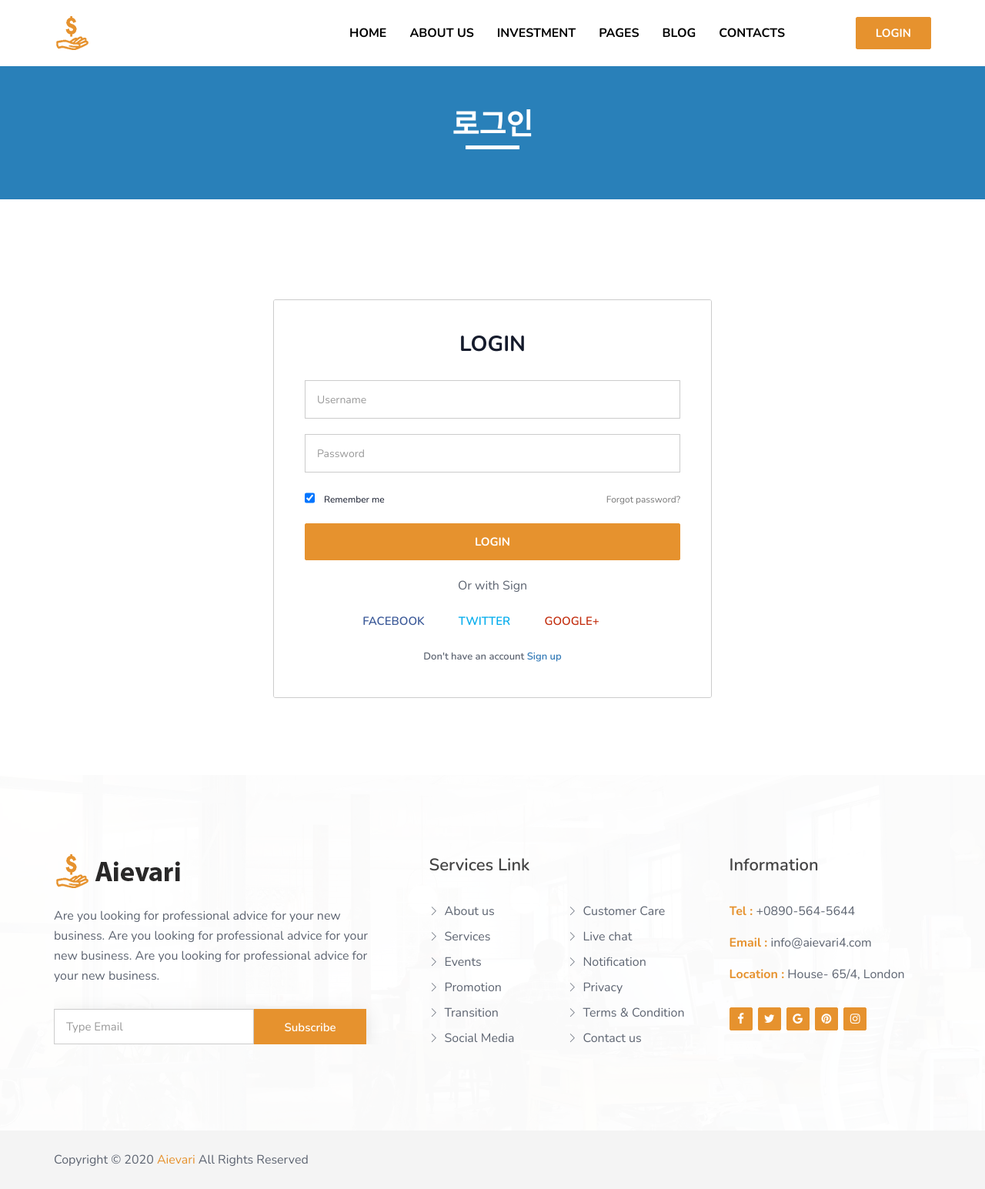
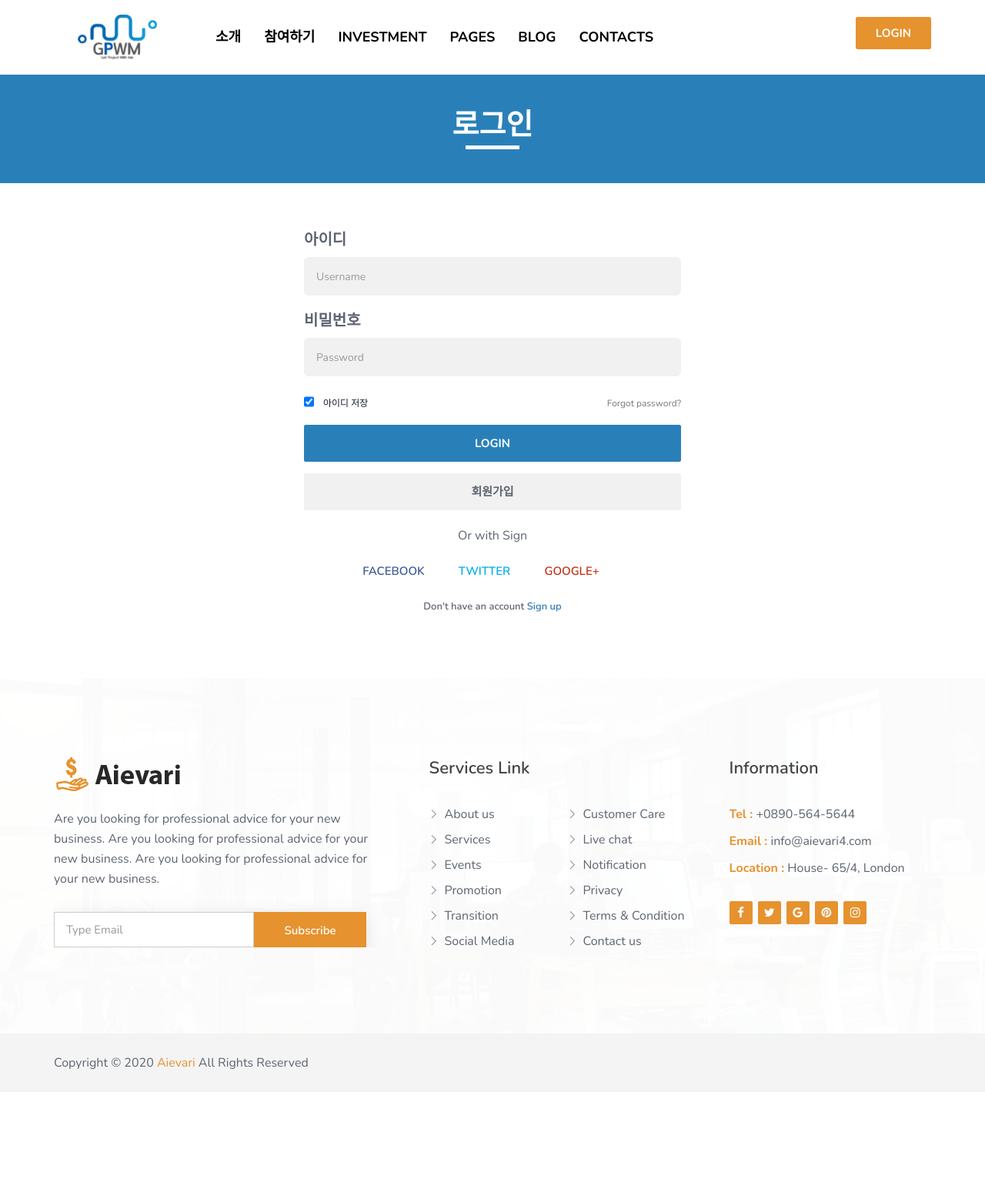
Before and after one commit to dlsdo1101/GetProjectWithMe, a Python web app: template templates/login.html in a window 1280 px wide. Shown: the whole page at 77% size. After the commit the page ends 1389 px from the top, so only its background shows below. Run offline with Jinja, Linux system fonts and the light colour scheme; the template is opened without the code that fills it, so the values that code supplies are empty.

Commit message:
로그인페이지 수정

```diff
--- a/static/css/style.css
+++ b/static/css/style.css
@@ -39,7 +39,7 @@
     21. Blog Sidebar Area
     22. Blog Details
     23.Contact CSS
-    24.	Animation  CSS
+    24.	Animation  CSSform-control
 
 
 
@@ -86,7 +86,7 @@ img {max-width:100%;
 	overflow:hidden;
 }
 p {
-	margin:0 0 15px;
+	margin:0 0 9px;
     color: #5d6471;
 }
 h1, h2, h3, h4, h5, h6 {
@@ -219,7 +219,7 @@ div#preloader {
 	padding: 100px 0px 70px;
 }
 .page-padding {
-    padding: 130px 0px 100px;
+    padding: 0px 0px 40px;
 }
 .page-padding-2{
     padding: 130px 0px 70px;
@@ -336,14 +336,14 @@ div#preloader {
 .main-menu ul.navbar-nav li a {
     background: rgba(0, 0, 0, 0) none repeat scroll 0 0;
     color: black;
-    font-size: 16px;
+    font-size: 18px;
     font-weight: 700;
-    padding: 33px 15px;
+    padding: 38px 15px;
     text-transform: uppercase;
     position: relative;
 }
 .main-menu ul.navbar-nav li a:hover{
-	color: #E6922E;
+	color: #2980B9;
 }
 .main-menu ul.navbar-nav li.active a:focus {
     color: #fff;
@@ -390,7 +390,7 @@ div#preloader {
     position: relative;
 }
 .navbar.navbar-default {
-    float: right;
+    float: left;
 }
 .main-menu ul.nav li ul.sub-menu li {
     padding: 0;
@@ -1702,7 +1702,7 @@ span.users {
   top: 0;
   width: 100%;
   left: 0;
-  height: 100%;
+  height: 92%;
 }
 .breadcrumb {
     padding: 87px 0px 20px;
@@ -2021,10 +2021,16 @@ span.users {
 /*----------------------------------------
 20. Login And Register page
 ----------------------------------------*/
+.idpwtitle{
+    font-size: 20px;
+    text-align: left;
+    font-weight: 600;
+}
+
 .login-page {
     display: block;
     overflow: hidden;
-    border: 1px solid #ccc;
+    /*border: 1px solid #ccc;*/
     width: 50%;
     margin: 0 auto;
     text-align: center;
@@ -2058,10 +2064,10 @@ span.users {
     font-size: 14px;
     line-height: 1.42857143;
     color: #555;
-    background-color: #fff;
+    background-color: #F1F1F1;
     background-image: none;
-    border: 1px solid #ccc;
-    border-radius: 0px;
+    border: 1px solid #F1F1F1;
+    border-radius: 6px;
     -webkit-box-shadow: inset 0 1px 1px rgba(0,0,0,0.075);
     box-shadow: inset 0 1px 1px rgba(0,0,0,0.075);
     -webkit-transition: border-color ease-in-out .15s, -webkit-box-shadow ease-in-out .15s;
@@ -2077,8 +2083,8 @@ span.users {
 }
 .login-btn {
     padding: 10px 30px;
-    border: 1px solid #E6922E;
-    background: #E6922E;
+    border: 1px solid #2980B9;
+    background: #2980B9;
     color: #fff;
     transition: 0.4s;
     font-size: 15px;
@@ -2087,11 +2093,23 @@ span.users {
     text-transform: uppercase;
     display: block;
     width: 100%;
+    margin-top: 15px;
 }
 .login-btn:hover{
-    border: 1px solid #E6922E;
+    border: 1px solid #2980B9;
     background: transparent;
-    color: #E6922E;
+    color: #2980B9;
+    transition: 0.4s;
+}
+.signup{
+    border: 1px solid #f1f1f1;
+    background: #f1f1f1;
+    color: #5d6471;
+}
+.signup:hover{
+    border: 1px solid #5d6471;
+    background: transparent;
+    color: #5d6471;
     transition: 0.4s;
 }
 .flex-box{
@@ -2102,7 +2120,6 @@ span.users {
 }
 .check-group {
     position: relative;
-    margin: 0px 0px 20px;
 }
 .check-box{
     color: #151b2c;
--- a/templates/login.html
+++ b/templates/login.html
@@ -54,19 +54,19 @@
                         <div class="col-md-12 col-sm-12">
                             <div class="row">
                                 <!-- logo start -->
-                                <div class="col-md-3 col-sm-3">
+                                <div class="col-md-2 col-sm-3">
                                     <div class="logo">
                                         <!-- Brand -->
                                         <a class="navbar-brand page-scroll white-logo" href="index-2.html">
-                                            <img src="/static/img/logo/logo3.png" alt="">
+                                            <img src="/static/img/logo/GPWM_logo.png" alt="">
                                         </a>
                                         <a class="navbar-brand page-scroll black-logo" href="index-2.html">
-                                            <img src="/static/img/logo/logo.png" alt="">
+                                            <img src="/static/img/logo/GPWM_logo.png" alt="">
                                         </a>
                                     </div>
                                     <!-- logo end -->
                                 </div>
-                                <div class="col-md-9 col-sm-9">
+                                <div class="col-md-10 col-sm-9">
                                     <div class="header-right-link">
                                         <!-- search option end -->
                                         <a class="s-menu" href="login.html">Login</a>
@@ -76,13 +76,13 @@
                                         <div class="collapse navbar-collapse" id="navbar-example">
                                             <div class="main-menu">
                                                 <ul class="nav navbar-nav navbar-right">
-                                                    <li><a class="pages" href="index-2.html">Home</a>
+                                                    <li><a class="pages" href="index-2.html">소개</a>
                                                         <ul class="sub-menu">
                                                             <li><a href="index-2.html">Home 01</a></li>
                                                             <li><a href="index-3.html">Home 02</a></li>
                                                         </ul>
                                                     </li>
-                                                    <li><a href="about.html">About us</a></li>
+                                                    <li><a href="about.html">참여하기</a></li>
                                                     <li><a href="investment.html">Investment</a></li>
                                                     <li><a class="pages" href="#">Pages</a>
                                                         <ul class="sub-menu">
@@ -183,20 +183,21 @@
                     <div class="col-md-12 col-sm-12 col-xs-12">
                         <div class="login-page">
                             <div class="login-form">
-                                <h4 class="login-title">LOGIN</h4>
                                 <div class="row">
                                     <form id="contactForm" method="POST" action="http://rockstheme.com/rocks/aievari-live/contact.php" class="log-form">
                                         <div class="col-md-12 col-sm-12 col-xs-12">
+                                            <p class="idpwtitle">아이디</p>
                                             <input type="text" id="name" class="form-control" placeholder="Username" required data-error="Please enter your name">
                                         </div>
                                         <div class="col-md-12 col-sm-12 col-xs-12">
+                                            <p class="idpwtitle">비밀번호</p>
                                             <input type="password" id="msg_subject" class="form-control" placeholder="Password" required data-error="Please enter your message subject">
                                         </div>
                                         <div class="col-md-12 col-sm-12 col-xs-12">
                                             <div class="check-group flexbox">
                                                 <label class="check-box">
                                                     <input type="checkbox" class="check-box-input" checked>
-                                                    <span class="remember-text">Remember me</span>
+                                                    <span class="remember-text">아이디 저장</span>
                                                 </label>
 
                                                 <a class="text-muted" href="#">Forgot password?</a>
@@ -204,6 +205,11 @@
                                         </div>
                                         <div class="col-md-12 col-sm-12 col-xs-12">
                                             <button type="submit" id="submit" class="login-btn">Login</button>
+                                            <div id="msgSubmit" class="h3 text-center hidden"></div>
+                                            <div class="clearfix"></div>
+                                        </div>
+                                        <div class="col-md-12 col-sm-12 col-xs-12">
+                                            <a id="signup" class="login-btn signup" href="signup.html">회원가입</a>
                                             <div id="msgSubmit" class="h3 text-center hidden"></div>
                                             <div class="clearfix"></div>
                                         </div>
```
Also changed, not shown: static/img/logo/GPWM_logo.png (added).
